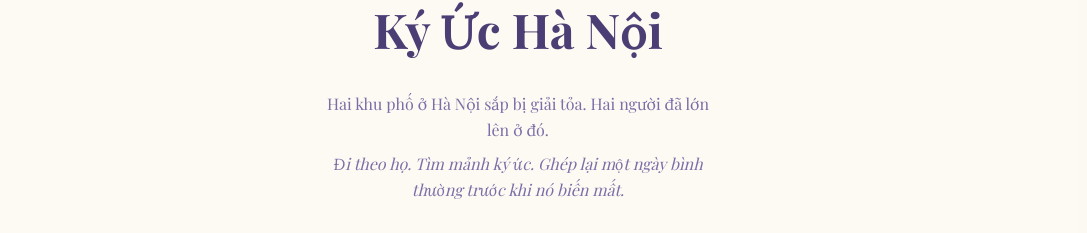
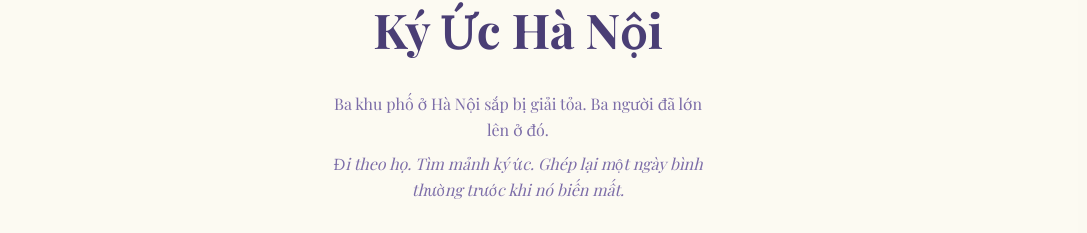
Before and after one commit to songod0906/ky-uc-ha-noi, a React (Vite) app: page / in a window 1280 px wide. Shown: the part 300-533 px from the top of the page, without its empty margins (122-1209 px from the left). Built offline with nearby package versions, Linux system fonts and the light colour scheme; no server answers; a web font is replaced by a local one.

Commit message:
fix: correct intro text to say 3 neighborhoods and 3 people

```diff
--- a/src/components/GameStart.tsx
+++ b/src/components/GameStart.tsx
@@ -43,7 +43,7 @@ export function GameStart({ onBegin }: GameStartProps) {
           animate={{ opacity: 1 }}
           transition={{ delay: 0.7 }}
         >
-          Hai khu phố ở Hà Nội sắp bị giải tỏa. Hai người đã lớn lên ở đó.
+          Ba khu phố ở Hà Nội sắp bị giải tỏa. Ba người đã lớn lên ở đó.
           <br className="hidden sm:block" />
           <span className="italic mt-2 block">
             Đi theo họ. Tìm mảnh ký ức. Ghép lại một ngày bình thường trước khi nó biến mất.
```
